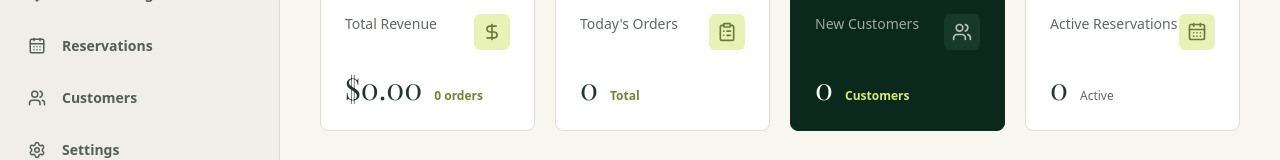
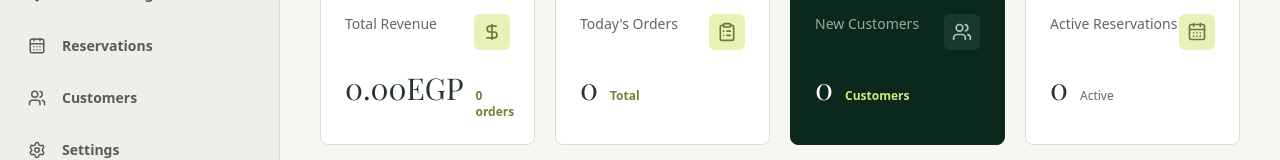
Before and after one commit to meram-amr/restaurant-ordering-app, a React (Vite) app in the folder frontend/: page /admin/dashboard in a window 1280 px wide. Shown: the part 333-493 px from the top of the page. Built offline with nearby package versions, Linux system fonts and the light colour scheme; no server answers; a web font is replaced by a local one.

Commit message:
add backend and frontend

```diff
--- a/frontend/src/components/admin/RecentOrders.jsx
+++ b/frontend/src/components/admin/RecentOrders.jsx
@@ -29,7 +29,7 @@ const getTotal = (order) => {
     Number(order.total) ||
     0;
 
-  return `$${total.toFixed(2)}`;
+  return `${total.toFixed(2)} EGP`;
 };
 
 export default function RecentOrders({ orders = [] }) {
--- a/frontend/src/pages/AdminDashboard.jsx
+++ b/frontend/src/pages/AdminDashboard.jsx
@@ -79,9 +79,9 @@ export default function AdminDashboard() {
   const stats = [
     {
       title: "Total Revenue",
-      value: `$${totalRevenue.toLocaleString("en-US", {
+      value: `${totalRevenue.toLocaleString("en-US", {
         minimumFractionDigits: 2,
-      })}`,
+      })}EGP`,
       change: `${orders.length} orders`,
       icon: <DollarSign size={20} />,
     },
```
Also changed, not shown: 1 other file (tests, documents, lock files or other folders).
